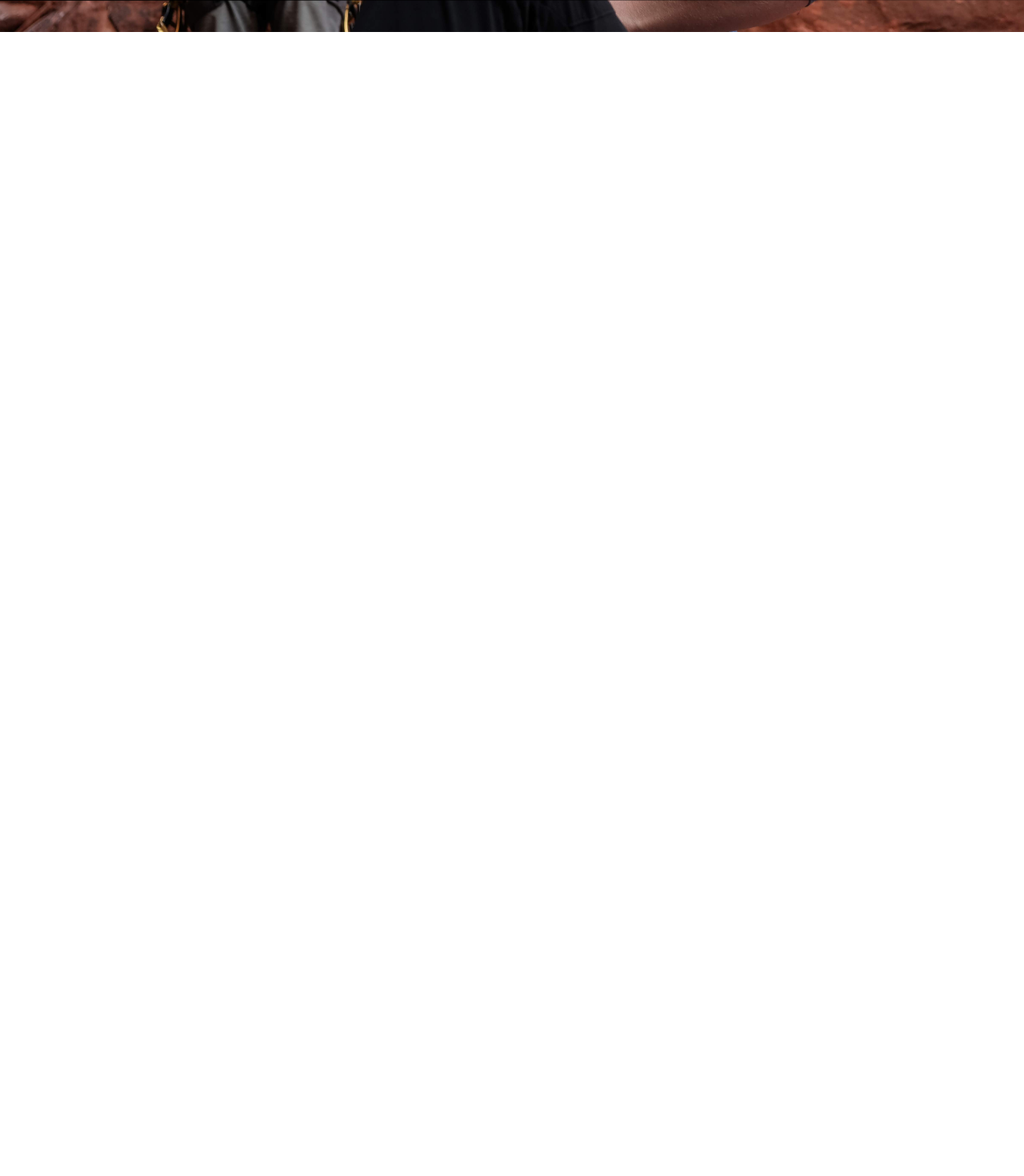
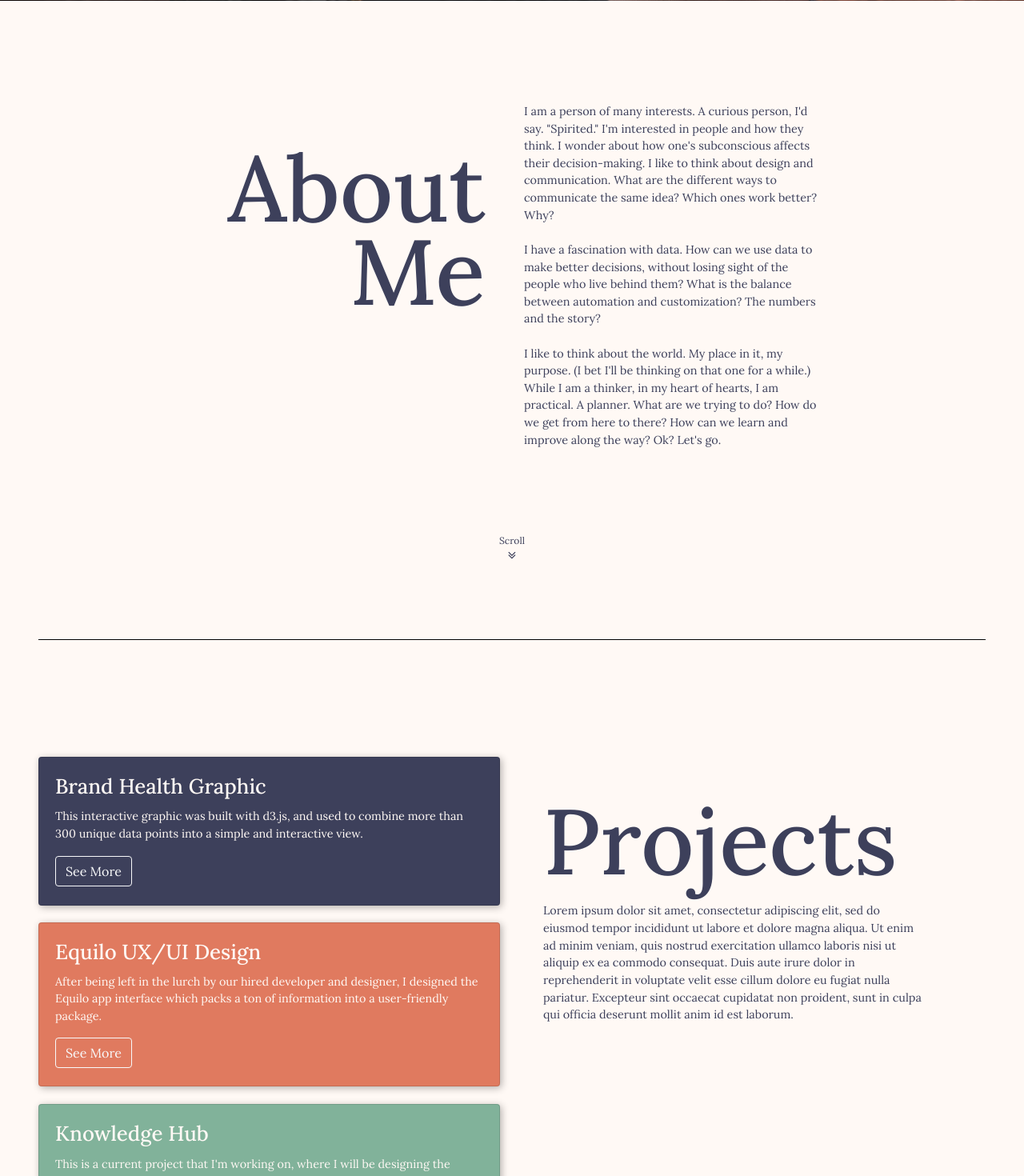
Before and after one commit to eamckinney/portfolio-website, a React (Create React App) app: page / in a window 1280 px wide. Shown: the part 760-2230 px from the top of the page at 80% size. Before the commit the page ends 800 px from the top, so only its background shows below. Built offline with nearby package versions, Linux system fonts and the light colour scheme.

Commit message:
About, Projects, bug fixes

```diff
--- a/package.json
+++ b/package.json
@@ -6,6 +6,7 @@
     "@testing-library/jest-dom": "^4.2.4",
     "@testing-library/react": "^9.3.2",
     "@testing-library/user-event": "^7.1.2",
+    "aos": "^2.3.4",
     "bootstrap": "4.0.0",
     "bootstrap-social": "5.1.1",
     "font-awesome": "4.7.0",
--- a/public/index.html
+++ b/public/index.html
@@ -24,6 +24,7 @@
       work correctly both with client-side routing and a non-root public URL.
       Learn how to configure a non-root public URL by running `npm run build`.
     -->
+
     <title>Emily McKinney</title>
   </head>
   <body>
@@ -39,5 +40,8 @@
       To begin the development, run `npm start` or `yarn start`.
       To create a production bundle, use `npm run build` or `yarn build`.
     -->
+
+
+
   </body>
 </html>
--- a/src/App.css
+++ b/src/App.css
@@ -20,24 +20,8 @@
 h2 {
   font-size: 5em; }
 
-@media (max-width: 1200px) {
-  h1 {
-    font-size: 7em; } }
 
-@media (max-width: 992px) {
-  h1 {
-    font-size: 5em; }
-  p {
-    font-size: .8em; } }
 
-@media (max-width: 768px) {
-  h1 {
-    font-size: 4em; }
-  p {
-    font-size: .8em; }
-  .navbar-nav {
-    margin-left: 0%;
-  } }
 
 .navbar {
   background-color: rgba(0, 0, 0, 0.8);
@@ -49,6 +33,8 @@
   margin-right: 0%;
   width: 100%;
   text-align: center; }
+
+
 
 .navbar-nav li {
   min-width: 20%; }
@@ -131,8 +117,11 @@
   animation-duration: 2.5s;
   animation-timing-function: ease-out;
   animation-iteration-count: 3;
-  transition: transform 1s;
-  color: #fff9f5; }
+  transition: transform 1s; }
+
+#scroll a {
+  color: #fff9f5;
+}
 
 @keyframes scroll {
   0% {
@@ -150,3 +139,86 @@
   cursor: pointer;
   position: relative;
   transform: translateY(20px); }
+
+#scroll a:hover {
+  text-decoration: none;
+}
+
+.second-block hr {
+  border-width: 1px;
+  border-color: black;
+}
+
+
+.first-block {
+  background-color: #fff9f5;
+  color: #3D405B;
+  padding: 10% 20% 7%; }
+  .first-block h1 {
+    line-height: .9em;
+    padding: 15% 5%; }
+
+.first-block-scroll {
+  background-color: #fff9f5;
+  color: #3D405B; }
+  .first-block-scroll #scroll-about {
+    color: #3D405B;
+    width: 15%;
+    transition: transform 1s; }
+  .first-block-scroll #scroll-about:hover {
+    animation-play-state: paused;
+    cursor: pointer;
+    position: relative;
+    transform: translateY(20px); }
+
+.second-block {
+  background-color: #fff9f5;
+  color: #3D405B;
+  padding-top: 5%; }
+  .second-block #Projects {
+    padding-top: 10%;
+    padding-bottom: 15%; }
+  .second-block .project-box {
+    position: relative;
+    color: #fff9f5;
+    box-shadow: 2px 2px 10px rgba(0, 0, 0, 0.3);
+    transition: transform 1s;
+    margin-top: 12px;
+    margin-bottom: 12px;
+    min-height: 90%; }
+  .second-block .project-box:hover {
+    animation-play-state: paused;
+    cursor: pointer;
+    position: relative;
+    transform: translateY(10px); }
+  .second-block #project0 {
+    background-color: #3D405B; }
+  .second-block #project1 {
+    background-color: #E07A5F; }
+  .second-block #project2 {
+    background-color: #81B29A; }
+  .second-block #project3 {
+    background-color: #7F8FA3; }
+
+.card-title {
+  font-size: 1.8em;
+}
+
+@media (max-width: 1200px) {
+  h1 {
+    font-size: 7em; } }
+
+@media (max-width: 992px) {
+  h1 {
+    font-size: 5em; }
+  p {
+    font-size: .8em; } }
+
+@media (max-width: 768px) {
+  h1 {
+    font-size: 4em; }
+  p {
+    font-size: .8em; }
+  .navbar-nav {
+    margin-left: 0%;
+  } }
--- a/src/App.js
+++ b/src/App.js
@@ -1,9 +1,16 @@
 import React, { Component } from 'react';
 import Main from './components/MainComponent';
 import { BrowserRouter } from 'react-router-dom';
+import AOS from 'aos';
+import 'aos/dist/aos.css';
 import './App.css';
 
 class App extends Component {
+
+    componentDidMount() {
+        AOS.init();
+    }
+
     render() {
         return (
           <BrowserRouter>
--- /dev/null
+++ b/src/components/AboutComponent.js
@@ -0,0 +1,43 @@
+import React from 'react';
+
+function About() {
+
+        return(
+            <div className="container-fluid">
+                <div className="row" id="About">
+                    <div className="col first-block">
+                        <div className="row">
+                            <div className="col-sm-6">
+                                <h1 className="text-right" data-aos="fade-up" data-aos-duration="1000">About<br/>Me</h1>
+                            </div>
+                            <div className="col-sm-6">
+                                <p className="text-left" data-aos="fade-up" data-aos-duration="1000">
+                                    I am a person of many interests. A curious person, I'd say. "Spirited." I'm interested in people and how they think.
+                                    I wonder about how one's subconscious affects their decision-making. I like to think about design and
+                                    communication. What are the different ways to communicate the same idea? Which ones work better? Why?
+                                    <br/><br/>
+                                    I have a fascination with data. How can we use data to make better decisions, without losing sight of
+                                    the people who live behind them? What is the balance between automation and customization? The numbers
+                                    and the story?
+                                    <br/><br/>
+                                    I like to think about the world. My place in it, my purpose. (I bet I'll be thinking on that one for a while.)
+                                    While I am a thinker, in my heart of hearts, I am practical. A planner. What are we trying to do? How do we
+                                    get from here to there? How can we learn and improve along the way? Ok? Let's go.
+                                </p>
+                            </div>
+                        </div>
+                    </div>
+                </div>
+                <div className="row">
+                    <div className="col first-block-scroll">
+                        <div className="text-center mx-auto" id="scroll-about">
+                            <p style={{fontSize: "12px"}} data-aos="fade-up" data-aos-delay="500" data-aos-duration="2000">Scroll<br /><i class="fa fa-lg fa-angle-double-down" /></p>
+                        </div>
+                    </div>
+                </div>
+            </div>
+        );
+
+}
+
+export default About;
--- a/src/components/MainComponent.js
+++ b/src/components/MainComponent.js
@@ -1,24 +1,22 @@
 import React, { Component } from 'react';
-import { Navbar, NavbarBrand } from 'reactstrap';
 import { Switch, Route, Redirect } from 'react-router-dom';
 import Navigation from './NavComponent';
 import Home from './HomeComponent';
+import About from './AboutComponent';
+import Projects from './ProjectsComponent';
+
 
 class Main extends Component {
-
     render() {
         return (
             <React.Fragment>
                 <Navigation />
                 <Home />
+                <About />
+                <Projects />
             </React.Fragment>
         );
     }
-
 }
 
 export default Main;
-
-//<div id="bg">
-//<img src="img/bg.JPG" alt="Emily in Red Rock Canyon Conservation Area, Nevada"/>
-//</div>
--- a/src/components/NavComponent.js
+++ b/src/components/NavComponent.js
@@ -1,5 +1,5 @@
 import React, { Component }  from 'react';
-import { Nav, Navbar, NavbarBrand, NavbarToggler, Collapse, NavItem, Jumbotron } from 'reactstrap';
+import { Nav, Navbar, NavbarBrand, NavbarToggler, Collapse, NavItem } from 'reactstrap';
 import { NavLink } from 'react-router-dom';
 
 class Navigation extends Component {
@@ -22,7 +22,7 @@
 
     render() {
         return (
-            <div>
+
                 <Navbar dark sticky="top" expand="md">
                     <NavbarToggler onClick={this.toggleNav} />
                     <Collapse isOpen={this.state.isNavOpen} navbar>
@@ -43,7 +43,7 @@
                     </Collapse>
                     <NavbarBrand className="site-logo mx-auto" href="/"><span className="logo-text">EM</span></NavbarBrand>
                 </Navbar>
-            </div>
+
         );
     }
 
--- /dev/null
+++ b/src/components/ProjectsComponent.js
@@ -0,0 +1,64 @@
+import React, { Component } from "react";
+import { Card, CardImg, CardImgOverlay, CardTitle, CardBody, CardText, CardHeader,
+    Button } from "reactstrap";
+import { PROJECTS } from '../shared/projects'
+
+function RenderProject( {project} ) {
+    return(
+        <Card id={`project${project.id}`} className="project-box">
+            <CardBody>
+                <CardTitle>{project.name}</CardTitle>
+                <CardText>{project.description}</CardText>
+                <Button className="btn-outline-light">See More</Button>
+            </CardBody>
+        </Card>
+    );
+}
+
+class Projects extends Component {
+    constructor(props) {
+        super(props);
+        this.state = {
+            projects: PROJECTS
+        };
+    }
+
+    render() {
+
+        const projects = this.state.projects.map(project => {
+            return(
+                <div key={project.id} className="col-md-12" data-aos="fade-up" data-aos-duration="1000" data-aos-delay="600">
+                    <RenderProject project={project} />
+                </div>
+            );
+        });
+
+        return(
+            <div class="container-fluid">
+                <div class="row">
+                    <div class="col second-block px-5">
+                        <hr />
+                        <div class="row" id="Projects">
+                            <div class="col-md-5 mx-4 order-md-last">
+                                <div class="mt-5 align-items-center">
+                                    <h1 class="text-left" data-aos="fade-up" data-aos-duration="1000">Projects</h1>
+                                    <p class="text-left" data-aos="fade-up" data-aos-duration="1000">
+                                        Lorem ipsum dolor sit amet, consectetur adipiscing elit, sed do eiusmod tempor incididunt ut labore et dolore magna aliqua. Ut enim ad minim veniam, quis nostrud exercitation ullamco laboris nisi ut aliquip ex ea commodo consequat. Duis aute irure dolor in reprehenderit in voluptate velit esse cillum dolore eu fugiat nulla pariatur. Excepteur sint occaecat cupidatat non proident, sunt in culpa qui officia deserunt mollit anim id est laborum.
+                                    </p>
+                                </div>
+                            </div>
+                            <div class="col-md-6">
+                                <div class="row">
+                                    {projects}
+                                </div>
+                            </div>
+
+                        </div>
+                    </div>
+                </div>
+            </div>
+        );
+    }
+}
+
+export default Projects;
--- a/src/index.js
+++ b/src/index.js
@@ -6,6 +6,7 @@
 import 'bootstrap-social/bootstrap-social.css';
 import 'typeface-lora';
 import App from './App';
+import './App.css';
 
 
 
--- /dev/null
+++ b/src/shared/projects.js
@@ -0,0 +1,17 @@
+export const PROJECTS = [
+    {
+        id: 0,
+        name: "Brand Health Graphic",
+        description: "This interactive graphic was built with d3.js, and used to combine more than 300 unique data points into a simple and interactive view."
+    },
+    {
+        id: 1,
+        name: "Equilo UX/UI Design",
+        description: "After being left in the lurch by our hired developer and designer, I designed the Equilo app interface which packs a ton of information into a user-friendly package."
+    },
+    {
+        id: 2,
+        name: "Knowledge Hub",
+        description: "This is a current project that I'm working on, where I will be designing the interactive knowledge hub that will be user-friendly, cost-effective, and act as a 'one-stop shop.'"
+    }
+];
```
Also changed, not shown: 1 other file (tests, documents, lock files or other folders). Lines whose indentation alone changed are shown as unchanged.
